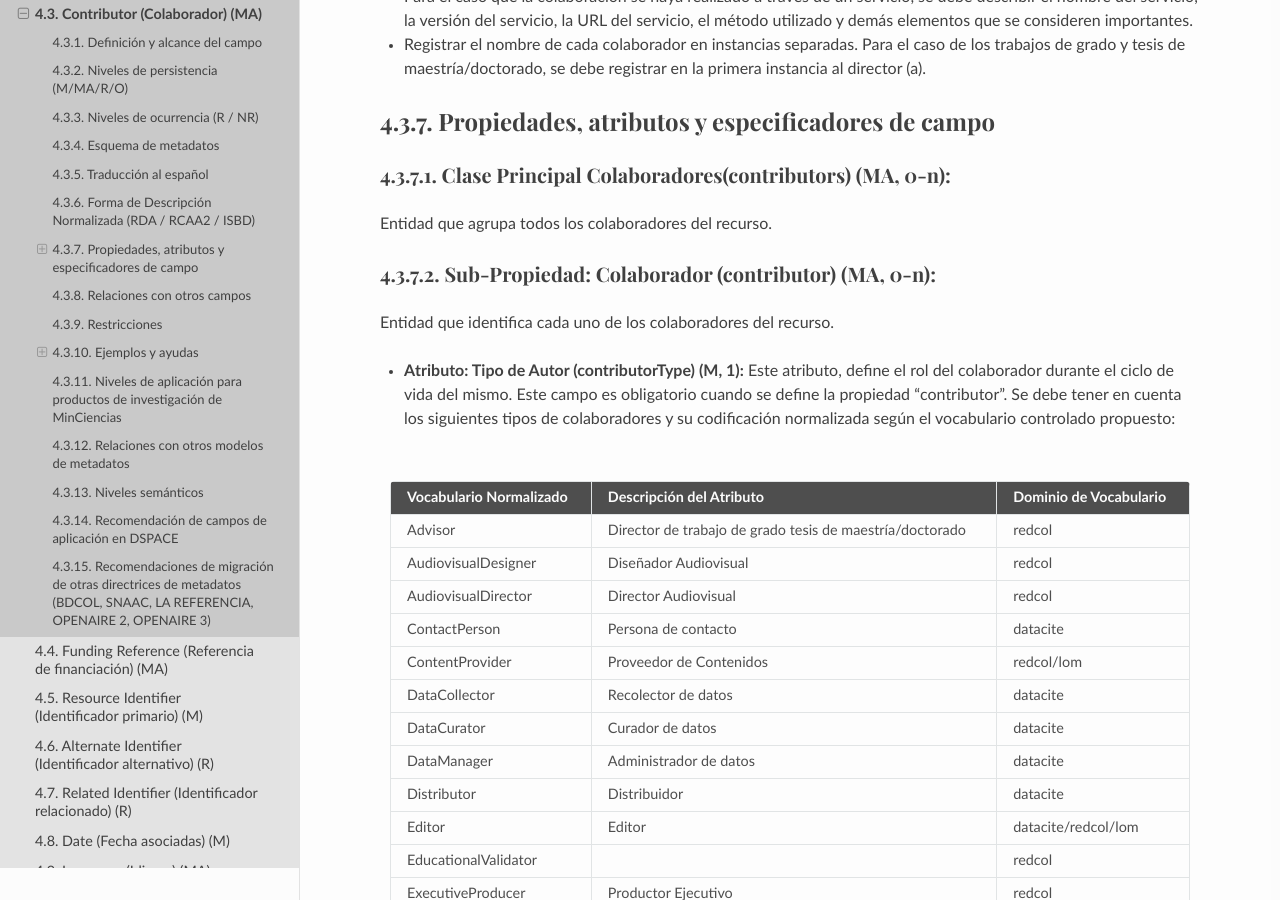
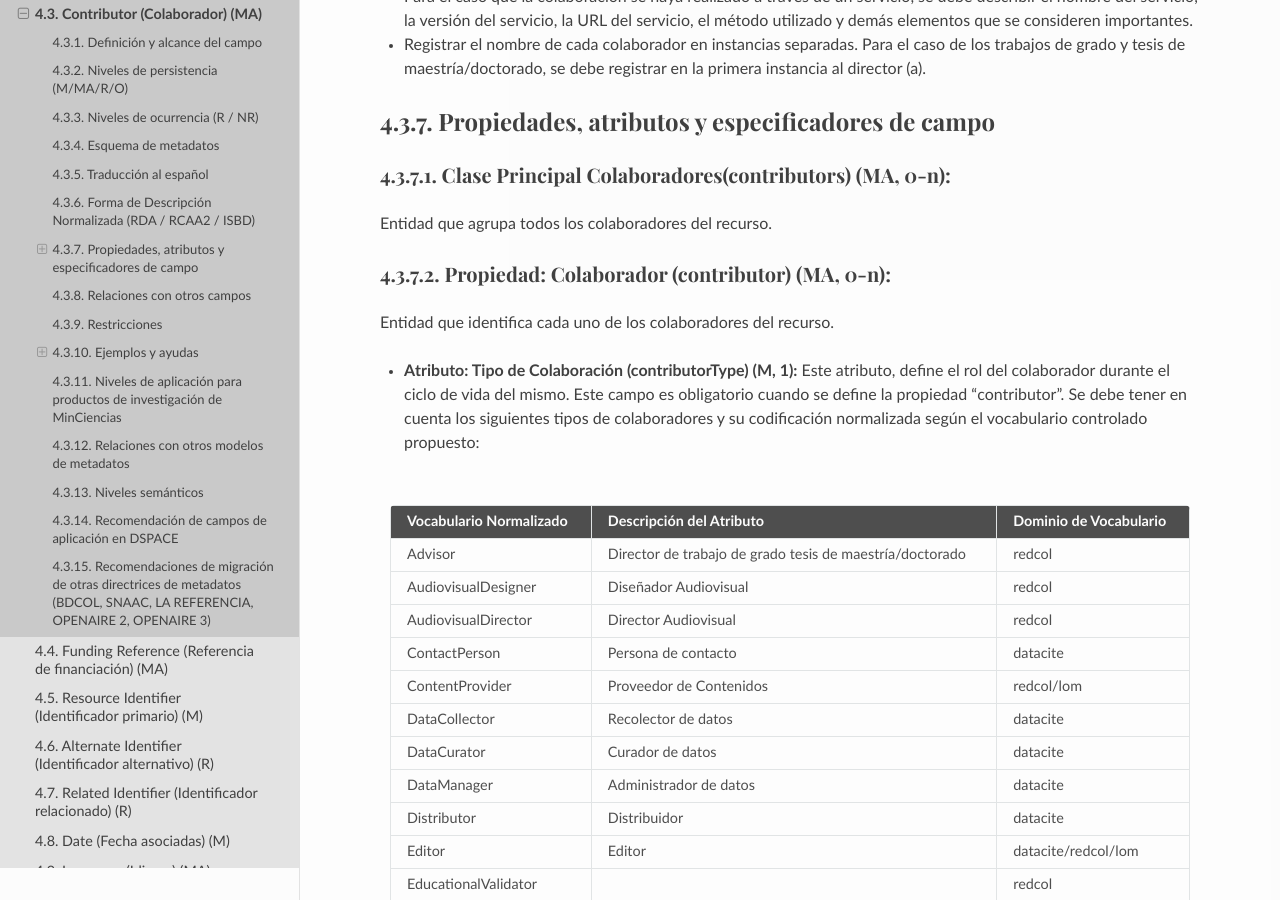
Before and after one commit to rcic/openaire4, a Sphinx documentation site: the page built from docs/field_contributor.rst, in a window 1280 px wide and 900 px high, scrolled down 1245 px. Built offline with Sphinx 7.4.7 and the Read the Docs theme 2.0.0, drawn with Linux system fonts in a browser that asks for light colours; some web fonts are replaced; a script that is not in the unit is left out; some of the changed text lies outside the part shown.

Commit message:
Update field_contributor.rst
Ajustada propiedad principal

```diff
--- a/docs/field_contributor.rst
+++ b/docs/field_contributor.rst
@@ -56,11 +56,11 @@ Clase Principal Colaboradores(contributors) (MA, 0-n):
 ++++++++++++++++++++++++++++++++++++++++++++++++++++++
 Entidad que agrupa todos los colaboradores del recurso.
 
-Sub-Propiedad: Colaborador (contributor) (MA, 0-n):
+Propiedad: Colaborador (contributor) (MA, 0-n):
 +++++++++++++++++++++++++++++++++++++++++++++++++++
 Entidad que identifica cada uno de los colaboradores del recurso.
 
-- **Atributo: Tipo de Autor (contributorType) (M, 1):** Este atributo, define el rol del colaborador durante el ciclo de vida del mismo. Este campo es obligatorio cuando se define la propiedad “contributor”. Se debe tener en cuenta los siguientes tipos de colaboradores y su codificación normalizada según el vocabulario controlado propuesto:
+- **Atributo: Tipo de Colaboración (contributorType) (M, 1):** Este atributo, define el rol del colaborador durante el ciclo de vida del mismo. Este campo es obligatorio cuando se define la propiedad “contributor”. Se debe tener en cuenta los siguientes tipos de colaboradores y su codificación normalizada según el vocabulario controlado propuesto:
 
 +-------------------------+----------------------------------------------------------+------------------------+
 | Vocabulario Normalizado | Descripción del Atributo                                 | Dominio de Vocabulario |
@@ -166,11 +166,12 @@ Entidad que identifica cada uno de los colaboradores del recurso.
 	+-------------------------+----------------------------+------------------------+
 	| Vocabulario Normalizado | Descripción del Atributo   | Dominio de Vocabulario |
 	+=========================+============================+========================+
-	| Organizational          | Autor Corporativo          | datacite               |
+	| Organizational          | Colaboración Corporativo   | datacite               |
 	+-------------------------+----------------------------+------------------------+
-	| Personal                | Autor Personal             | datacite               |
+	| Personal                | Colaboración Personal      | datacite               |
 	+-------------------------+----------------------------+------------------------+
-	| Event                   | Autor Conferencia - Evento | redcol                 |
+	| Event                   | Colaboración Conferencia - | redcol                 |
+	|                         | Evento                     |                        |
 	+-------------------------+----------------------------+------------------------+
 	| Service                 | Servicio                   | redcol                 |
 	+-------------------------+----------------------------+------------------------+
```
